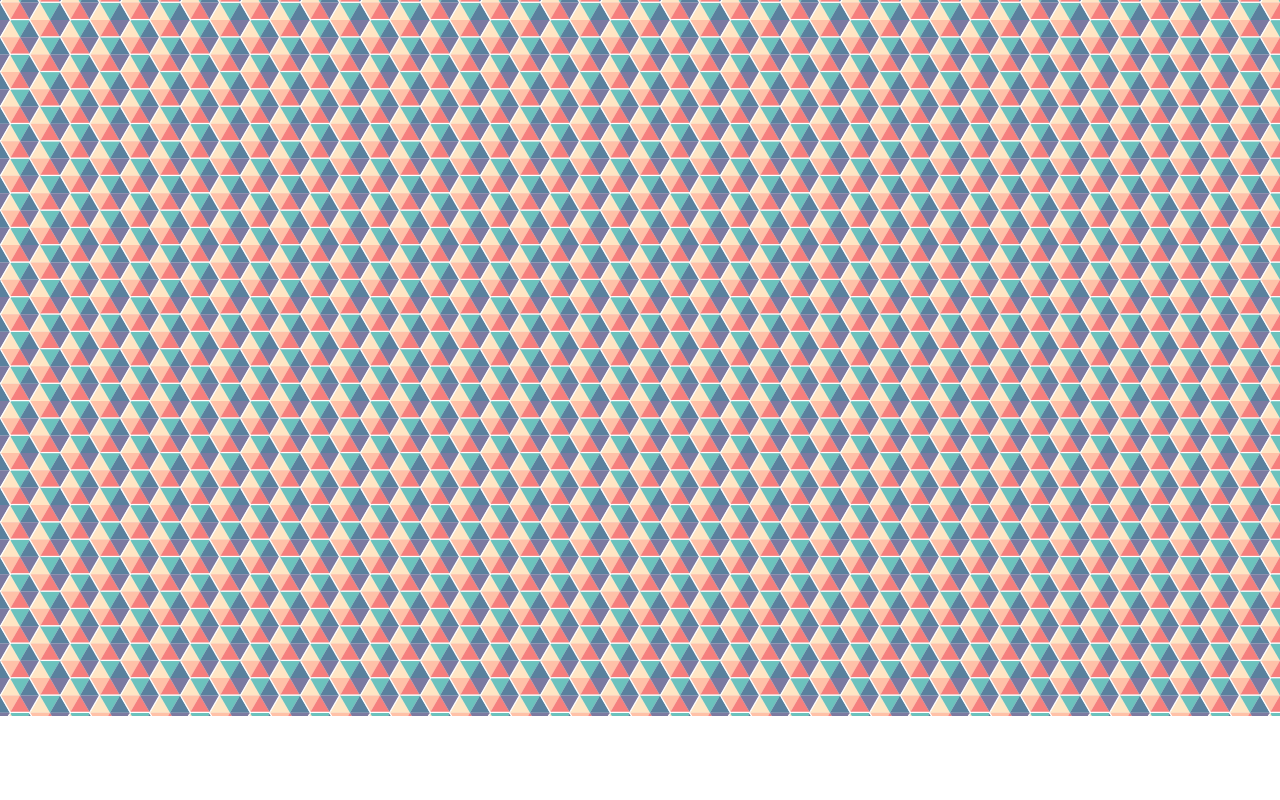
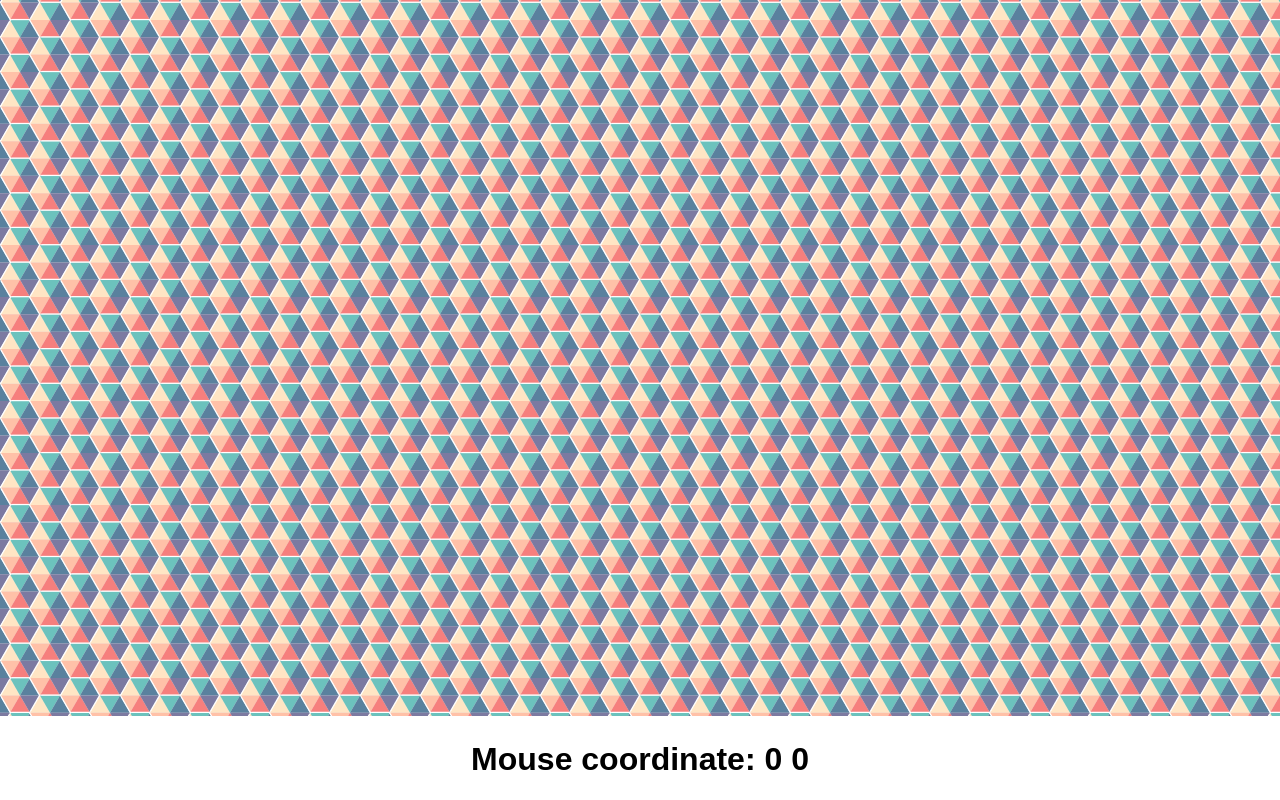
Before and after one commit to hinza0188/cgny, a React (Create React App) app: page / in a window 1280 px wide. Shown: the part 292-1092 px from the top of the page. Before the commit the page ends 1012 px from the top, so only its background shows below. Built offline with nearby package versions, Linux system fonts and the light colour scheme.

Commit message:
trying to implement mouse position

```diff
--- a/src/HexCanvas.js
+++ b/src/HexCanvas.js
@@ -36,7 +36,13 @@ class HexCanvas extends Component {
                     height: 120,
                 },
             ],
+            x: 0,
+            y: 0,
         };
+    }
+
+    _onMouseMove(e) {
+        this.SetState({ x:e.screenX, y:e.screenY});
     }
 
     componentDidMount() {
@@ -65,12 +71,14 @@ class HexCanvas extends Component {
     }
 
     render() {
+        const {x, y} = this.state;
         return (
             <div className="hex-canvas">
-                <canvas id="hex-canvas" ref="hexCanvas" width="100%" height="100%">
-
-
-                </canvas>
+                <canvas id="hex-canvas" ref="hexCanvas" width="100%" height="100%"
+                />
+                <div onMouseMove={this._onMouseMove.bind(this)}>
+                    <h1>Mouse coordinate: {x} {y}</h1>
+                </div>
             </div>
         );
     }
```
